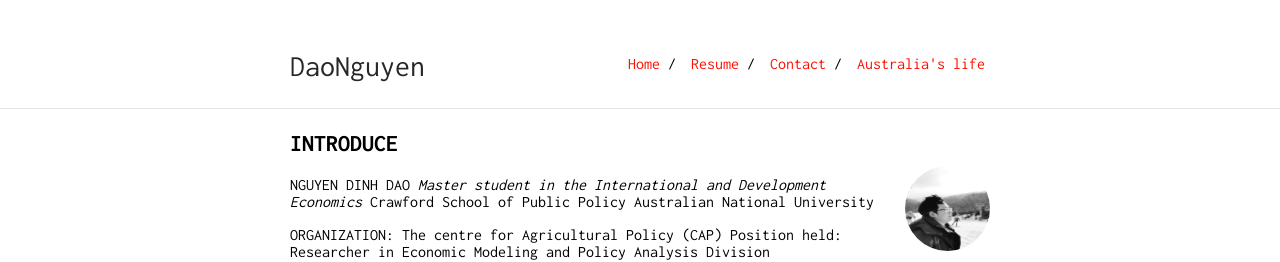
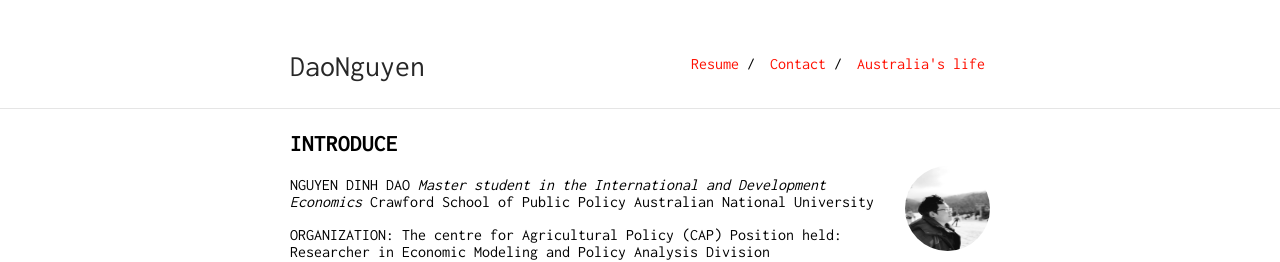
Before and after one commit to daonguyen92hd/daonguyen92hd.github.io, a Jekyll site: the page built from index.md, in a window 1280 px wide. Shown: the top 262 px of the page. Built offline with Jekyll 4.4.1, drawn with Linux system fonts in a browser that asks for light colours; our own code applies the rules of GitHub Pages for plain Markdown files.

Commit message:
Update _config.yml

```diff
--- a/_config.yml
+++ b/_config.yml
@@ -15,8 +15,7 @@ sass:
     sass_dir: _sass
 
 nav:
- - name: "Home"
-   link: "/DaoNguyen/"
+
  - name: "Resume"
    link: "CV.pdf"
  - name: "Contact"
```
